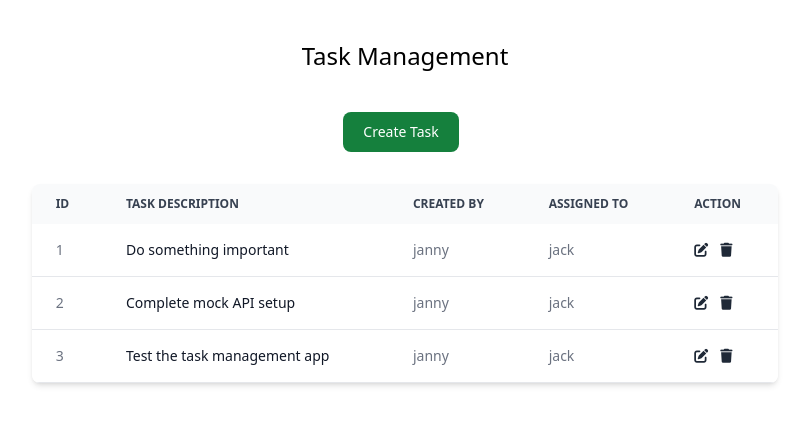
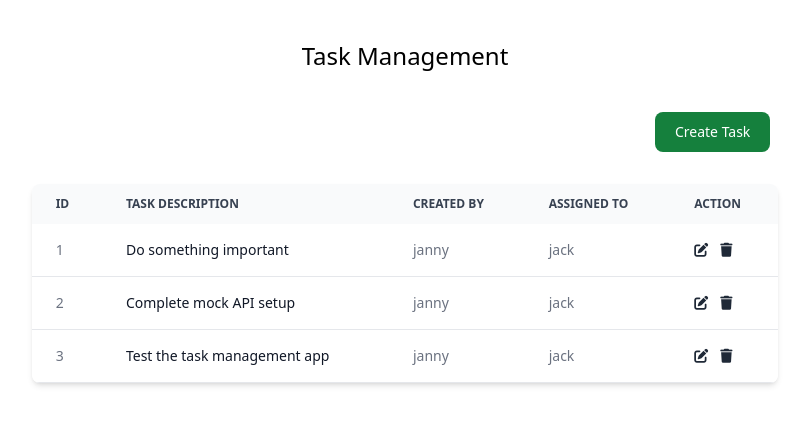
Before and after one commit to bug-king-solver/task-management-frontend, a Vue app: page / in a window 1280 px wide. Shown: the top 424 px of the page, without its empty margins (235-1044 px from the left). Built offline with nearby package versions, Linux system fonts and the light colour scheme; data requests are answered from the project's data file.

Commit message:
stylel: change position of create button

```diff
--- a/src/components/TaskList.vue
+++ b/src/components/TaskList.vue
@@ -4,7 +4,7 @@
       <div class="mt-10 mb-10">
         <p class="text-center text-2xl">Task Management</p>
       </div>
-      <div class="flex justify-center mb-6">
+      <div class="flex justify-end mb-6">
         <button
           type="button"
           class="focus:outline-none text-white bg-green-700 hover:bg-green-800 focus:ring-4 focus:ring-green-300 font-medium rounded-lg text-sm px-5 py-2.5 mr-2 mb-2 dark:bg-green-600 dark:hover:bg-green-700 dark:focus:ring-green-800"
```
